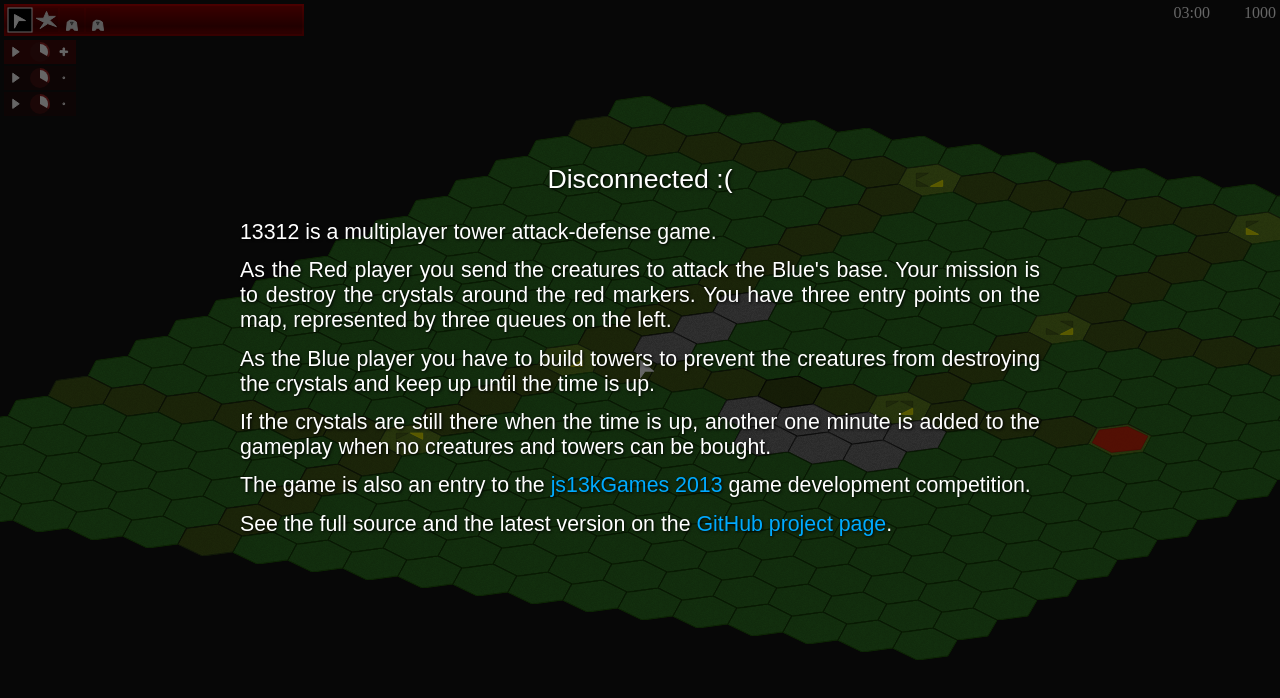
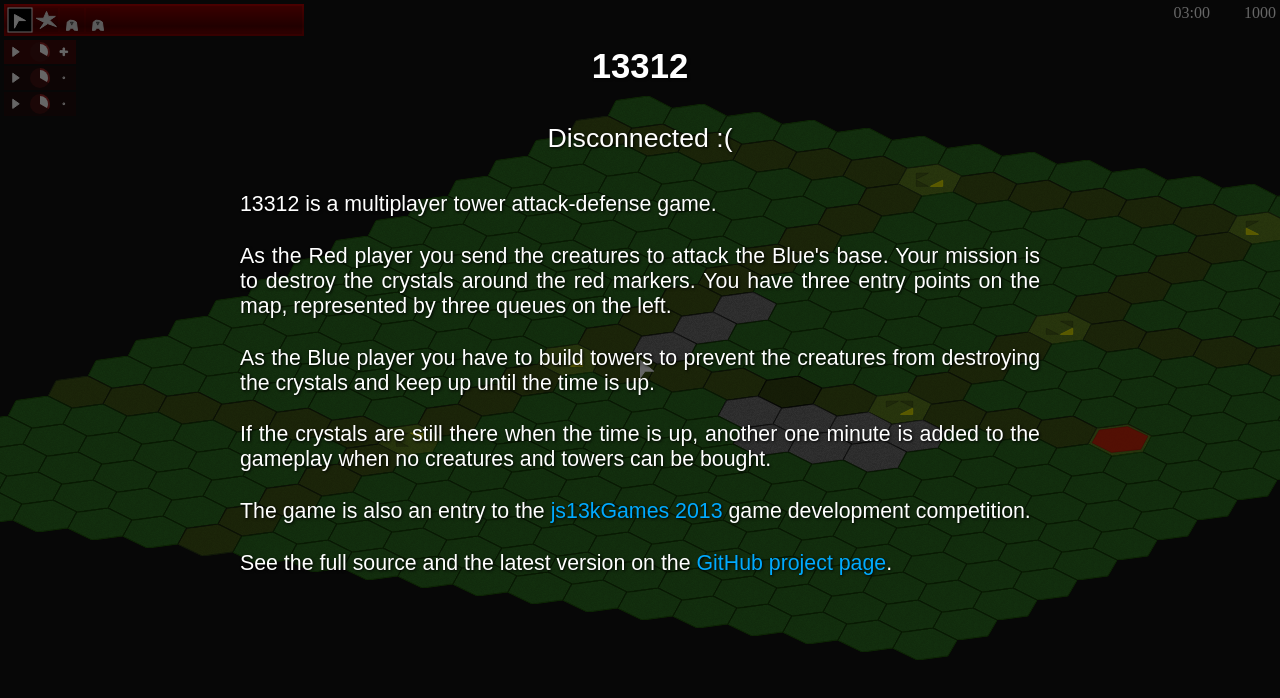
Before and after one commit to gheja/untitled13, a plain HTML site: page src/index.html in a window 1280 px wide. Drawn offline with Linux system fonts and the light colour scheme.

Commit message:
index.html: added h1, modified some styles.

```diff
--- a/src/index.html
+++ b/src/index.html
@@ -25,7 +25,7 @@
 			}
 			#overlay
 			{
-				padding: 140px 20px 0 20px;
+				padding: 20px;
 				background: rgba(0,0,0,0.6);
 				font-size: 16pt;
 				cursor: default;
@@ -44,10 +44,16 @@
 				font-size: 16pt;
 				width: 100%;
 			}
-			#overlay p
+			#overlay p,
+			h1
 			{
-				margin: 10pt auto;
+				margin: 20pt auto;
 				max-width: 800px;
+			}
+			h1
+			{
+				text-align: center;
+				font-size: 26pt;
 			}
 			a,
 			a:visited
@@ -64,6 +70,7 @@
 	<body>
 		<div id="container"></div>
 		<div id="overlay">
+			<h1>13312</h1>
 			<p id="m1">Initializing...</p>
 			<p>13312 is a multiplayer tower attack-defense game.</p>
 			<p>As the Red player you send the creatures to attack the Blue's base. Your mission is to destroy the crystals around the red markers. You have three entry points on the map, represented by three queues on the left.</p>
```
